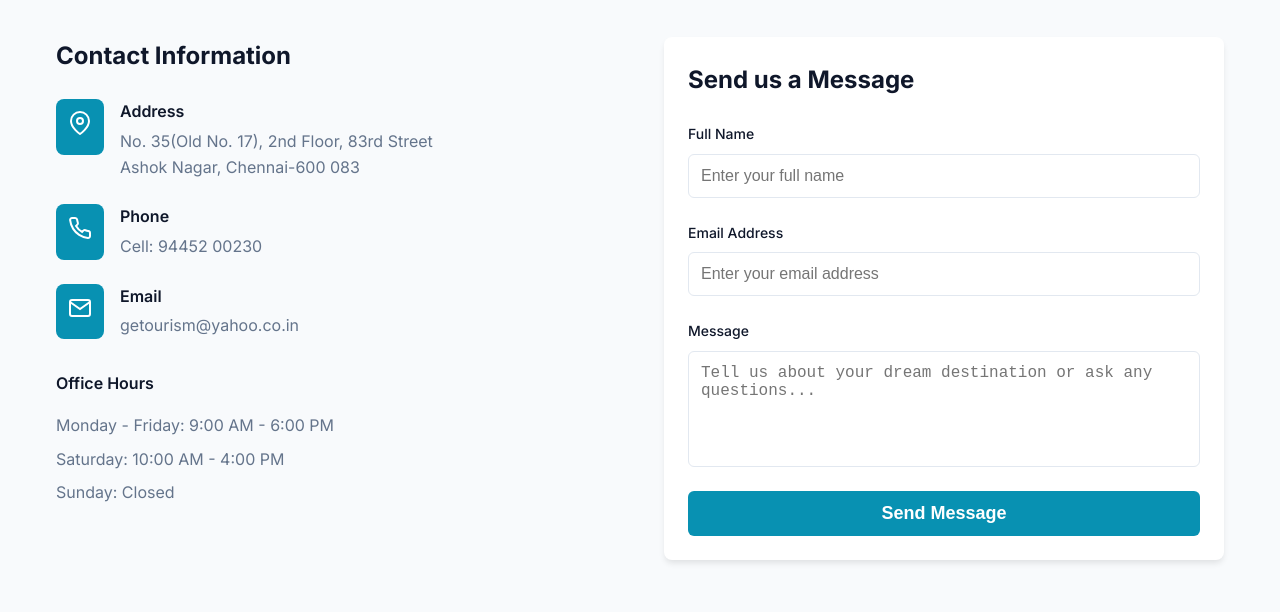
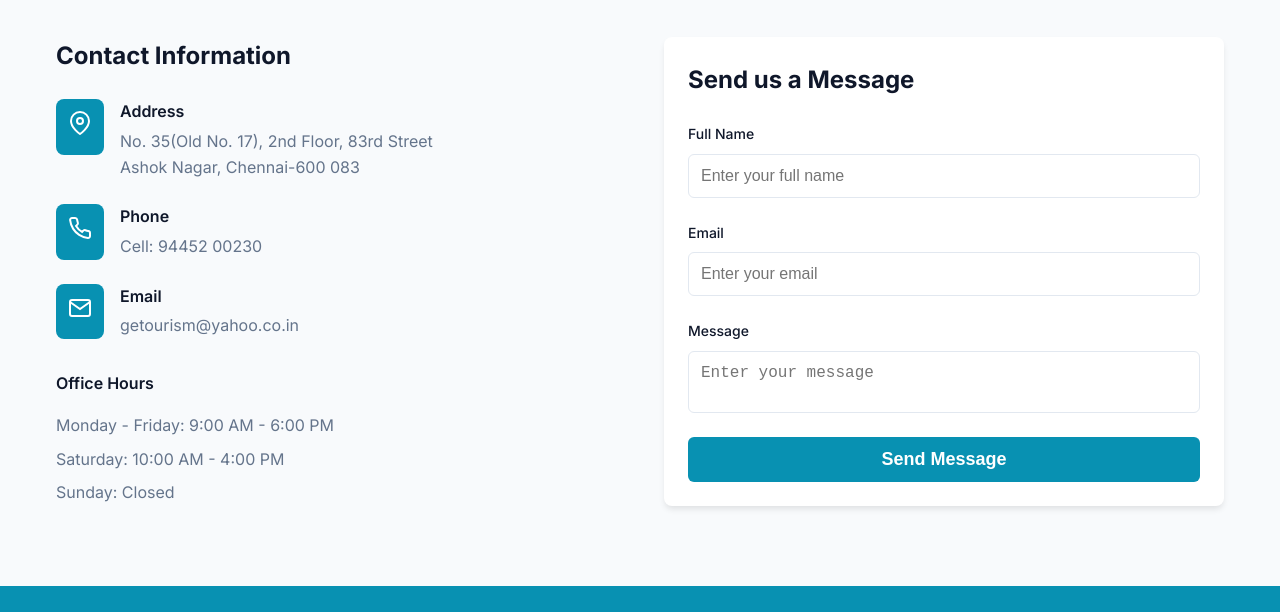
Before and after one commit to Vignesh-coder-coder/getourism, a plain HTML site: page index.html in a window 1280 px wide. Shown: the part 2980-3592 px from the top of the page. Drawn offline with Linux system fonts and the light colour scheme.

Commit message:
Update index.html

```diff
--- a/index.html
+++ b/index.html
@@ -355,24 +355,28 @@
                             <p class="success-subtitle">We'll get back to you within 24 hours.</p>
                         </div>
 
-                        <form id="contact-form" class="contact-form" name="contact" method="POST">
+                        <form id="contact-form" class="contact-form" name="contact" method="POST" data-netlify="true" netlify-honeypot="bot-field">
 						  <input type="hidden" name="form-name" value="contact">
+
 						  <p style="display:none">
-							    <label>Don’t fill this out if you’re human: <input name="bot-field"></label>
+						    <label>Don’t fill this out if you’re human:
+						      <input name="bot-field">
+						    </label>
 						  </p>
+
 						  <div class="form-group">
 						    <label for="name">Full Name</label>
 						    <input type="text" id="name" name="name" required placeholder="Enter your full name">
 						  </div>
 
 						  <div class="form-group">
-                                <label for="email">Email Address</label>
-                                <input type="email" id="email" name="email" required placeholder="Enter your email address">
+						    <label for="email">Email</label>
+						    <input type="email" id="email" name="email" required placeholder="Enter your email">
 						  </div>
 
 						  <div class="form-group">
 						    <label for="message">Message</label>
-                                <textarea id="message" name="message" rows="5" required placeholder="Tell us about your dream destination or ask any questions..."></textarea>
+						    <textarea id="message" name="message" required placeholder="Enter your message"></textarea>
 						  </div>
 
 						  <button type="submit" class="form-submit-btn">Send Message</button>
```
Lines whose indentation alone changed are shown as unchanged.
